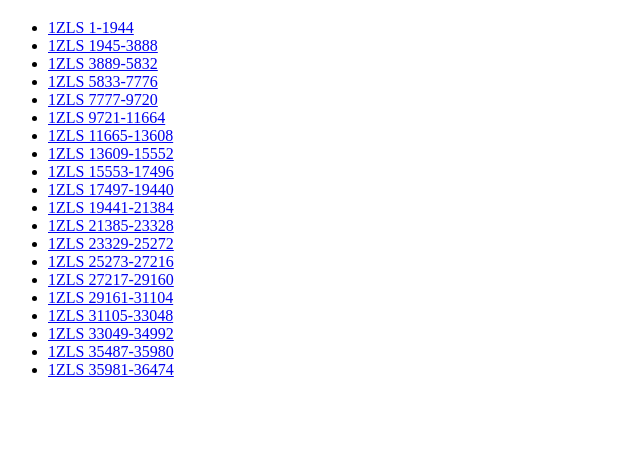
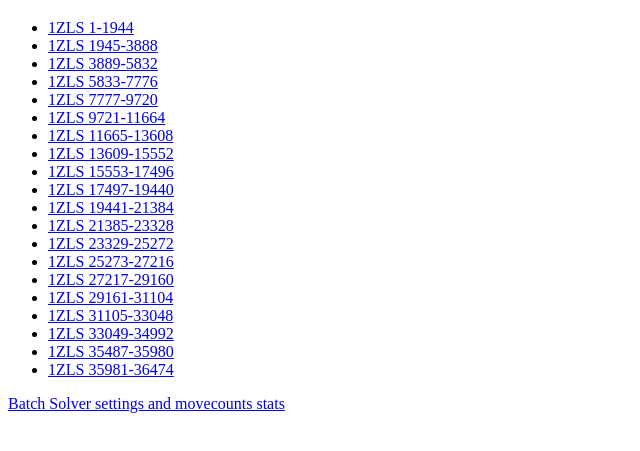
Before and after one commit to adiwastu/1ZLS-Batch-Solver, a plain HTML site: page index.html in a window 1280 px wide. Shown: the part 61-512 px from the top of the page, without its empty margins (0-640 px from the left). Drawn offline with Linux system fonts and the light colour scheme.

Commit message:
Update index.html

```diff
--- a/index.html
+++ b/index.html
@@ -27,5 +27,8 @@
         <li><a href="1ZLS 35487-35980.html">1ZLS 35487-35980</a></li>
         <li><a href="1ZLS 35981-36474.html">1ZLS 35981-36474</a></li>
     </ul>
+
+    <!-- Link to another webpage -->
+    <p><a href="https://docs.google.com/spreadsheets/d/1MgOT_mMlYlwoodnVw5LS9lvl0UT0UzGPNb308DidzuA/edit?usp=sharing">Batch Solver settings and movecounts stats</a></p>
 </body>
 </html>
```
